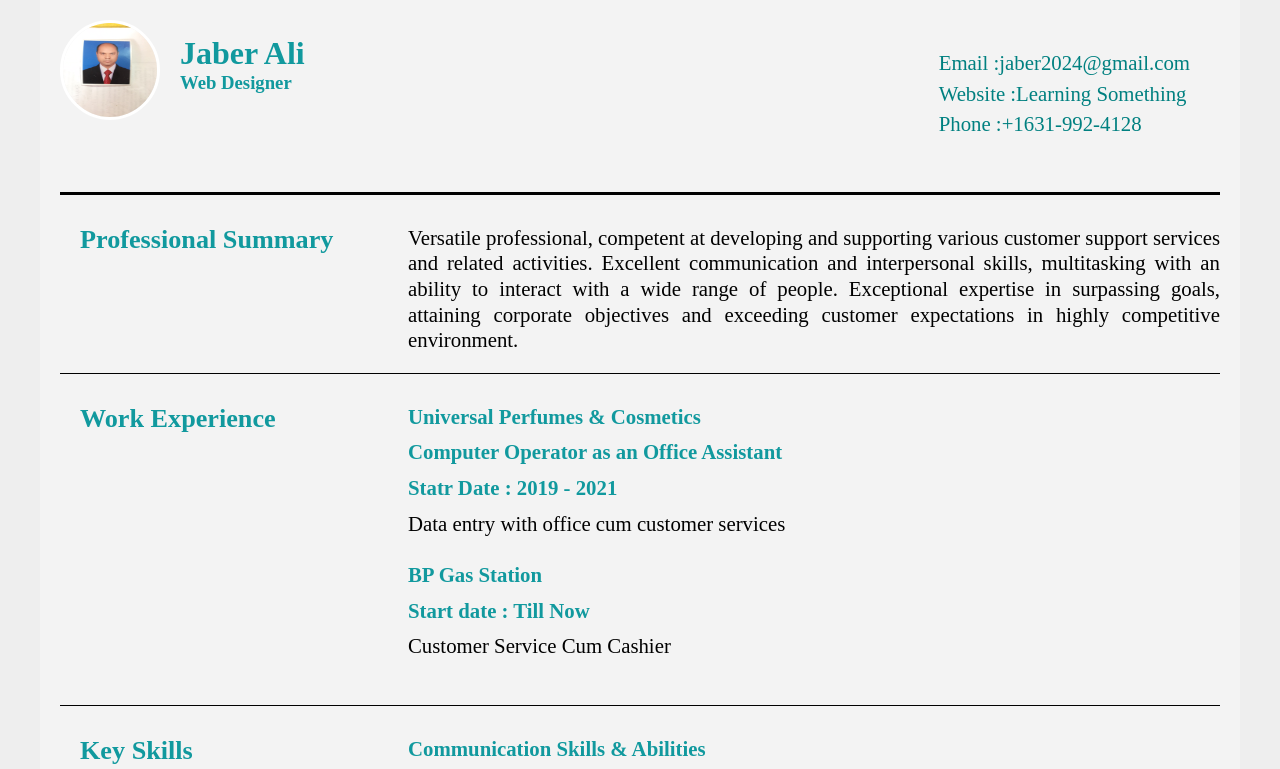
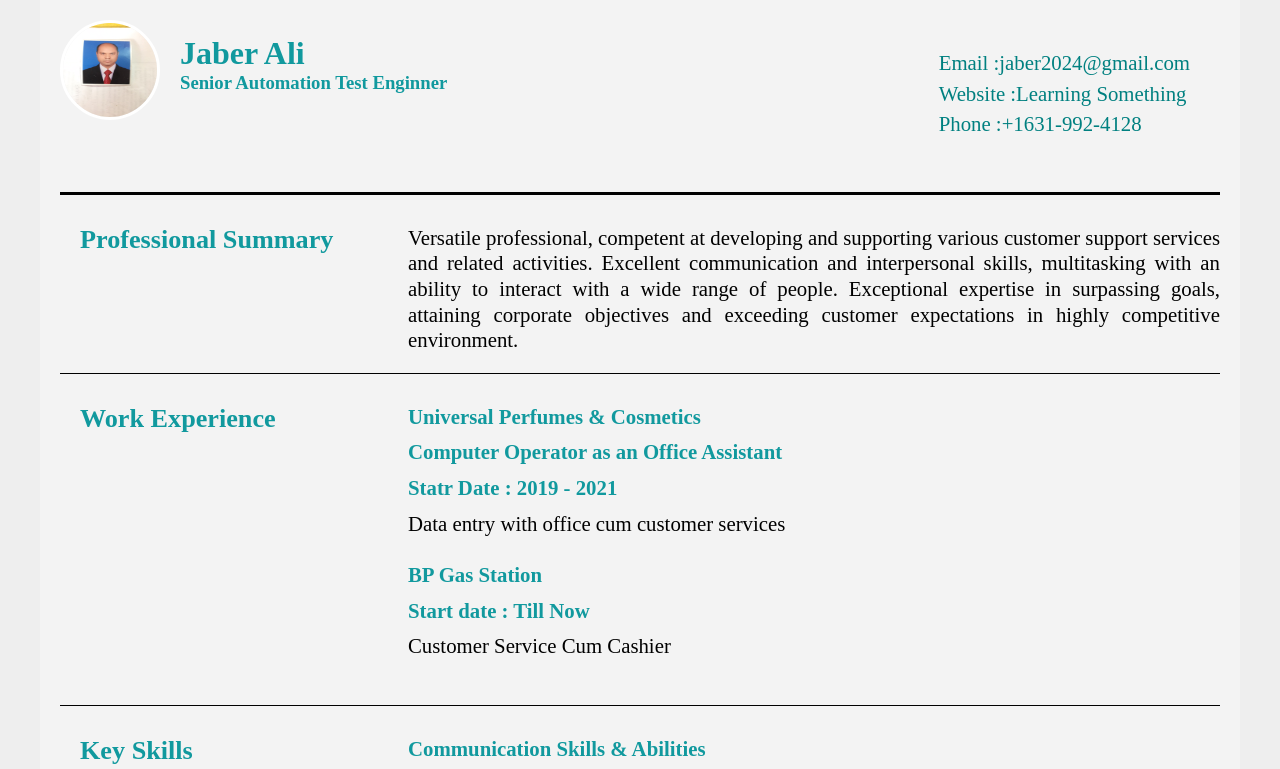
Before and after one commit to Ali332147/My-CV-File, a plain HTML site: page index.html in a window 1280 px wide. Shown: the top 769 px of the page. Drawn offline with Linux system fonts and the light colour scheme.

Commit message:
Update index.html

```diff
--- a/index.html
+++ b/index.html
@@ -21,7 +21,7 @@
             <img id="img" src="mypic.jpeg" alt="picture">
             <div class="me">
                 <h1>Jaber Ali</h1>
-                <h3>Web Designer</h3>
+                <h3>Senior Automation Test Enginner</h3>
             </div>
             <!-- header-right start -->
             <div class="header-right">
```
